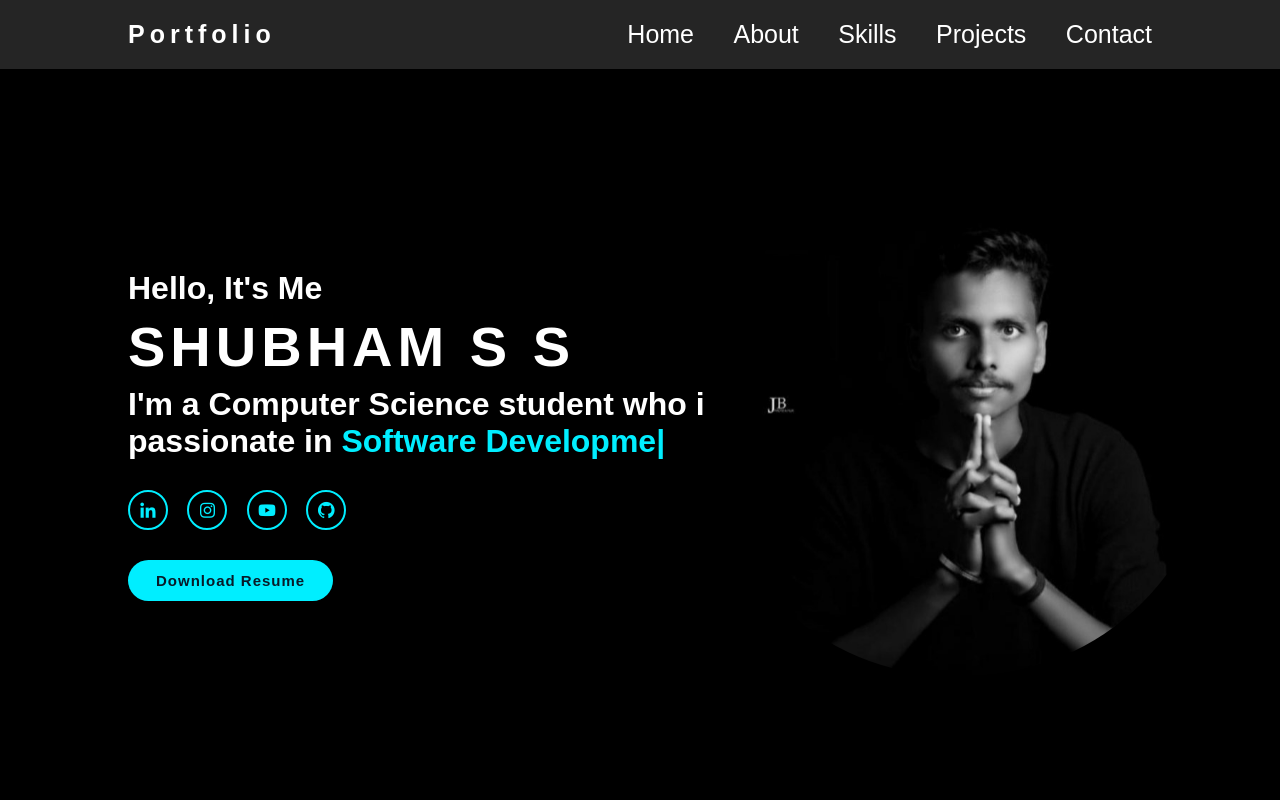
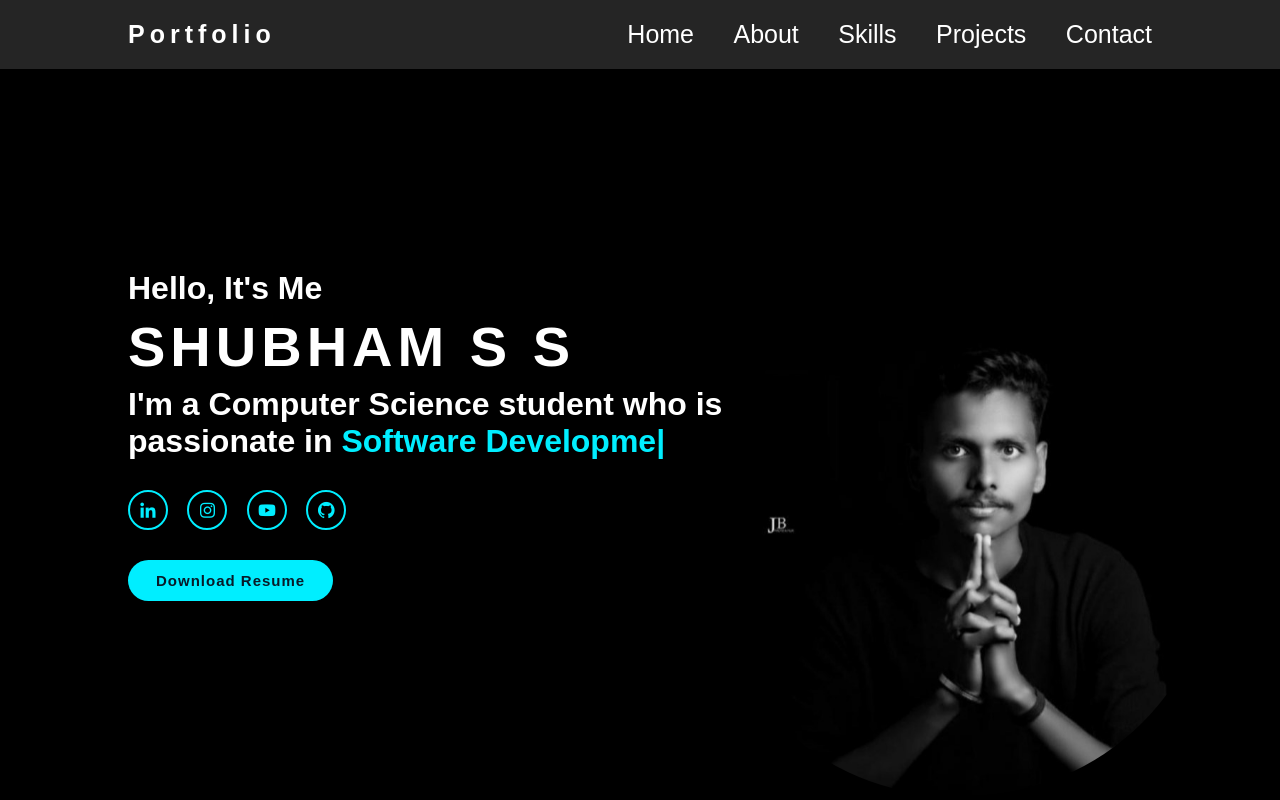
Before and after one commit to ShubhamSonar7/portfolio, a plain HTML site: page index.html in a window 1280 px wide. Shown: the top 800 px of the page. Drawn offline with nearby package versions, Linux system fonts and the light colour scheme.

Commit message:
Update style.css

```diff
--- a/files/style.css
+++ b/files/style.css
@@ -163,7 +163,7 @@ body {
 .img {
     display: inline-block;
     left: 55%;
-    bottom: 15%;
+    bottom: 0%;
     margin-right: 5%;
     padding: 0;
     background-repeat: no-repeat;
```
